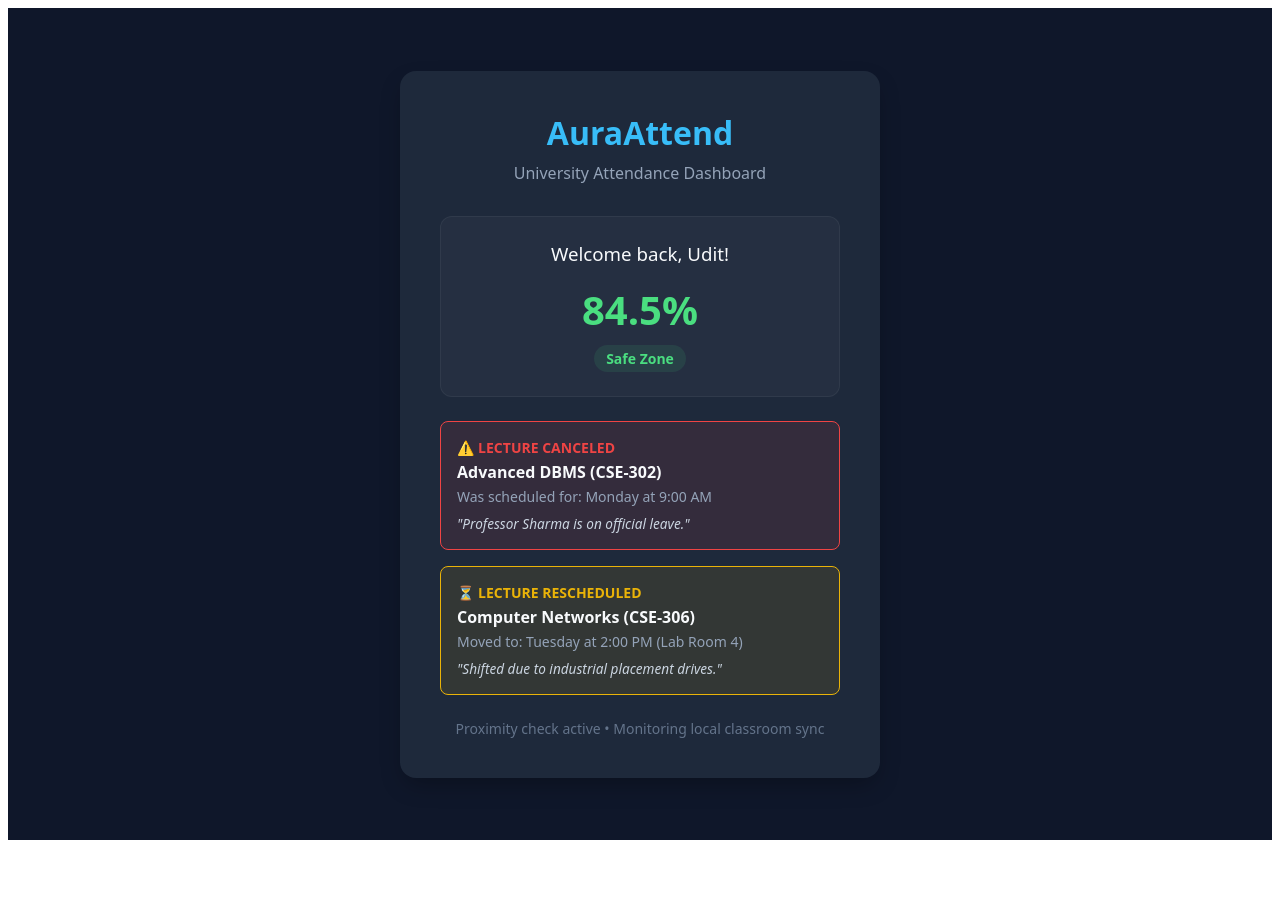
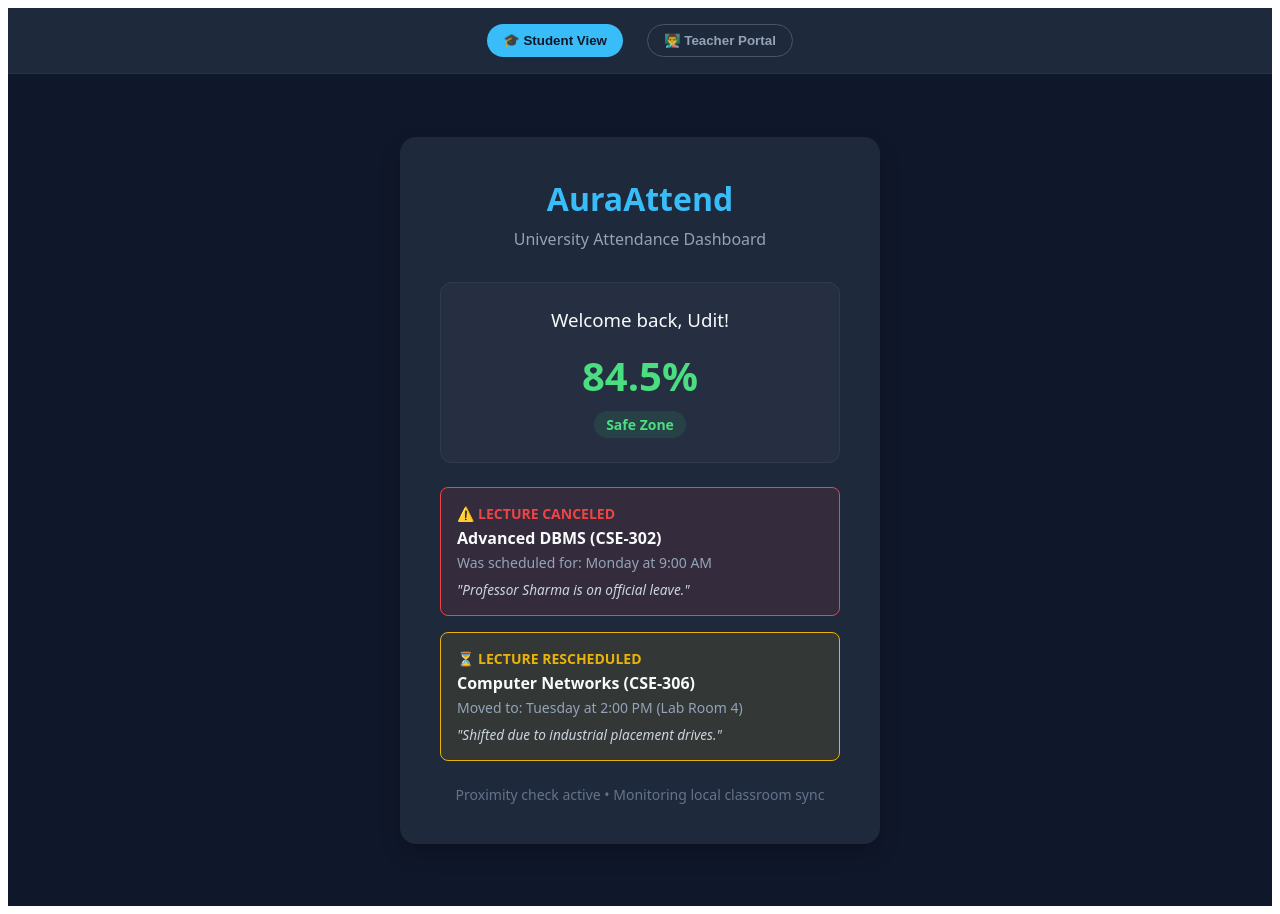
Before and after one commit to alphabeta17/AuraAttend-Dcrust, a React (Vite) app in the folder frontend/: page / in a window 1280 px wide. Before the commit the page ends 848 px from the top, so only its background shows below. Built offline with nearby package versions, Linux system fonts and the light colour scheme.

Commit message:
2 pages
teacher dashboard and student dashboard

```diff
--- a/frontend/src/App.jsx
+++ b/frontend/src/App.jsx
@@ -1,9 +1,65 @@
-import React from 'react';
+import React, { useState } from 'react';
+// 1. Import both dashboard view modules
 import StudentDashboard from './pages/student/StudentDashboard.jsx';
+import TeacherDashboard from './pages/teacher/TeacherDashboard.jsx';
 
 function App() {
+  // 2. Initialize a state hook variable to remember which screen is active
+  // Defaults to "student" view first
+  const [currentView, setCurrentView] = useState('student');
+
   return (
-    <StudentDashboard />
+    <div style={{ background: '#0f172a', minHeight: '100vh' }}>
+
+      {/* 3. Global Control Navigation Bar Panel */}
+      <nav style={{
+        display: 'flex',
+        justifyContent: 'center',
+        gap: '1.5rem',
+        padding: '1rem',
+        background: '#1e293b',
+        borderBottom: '1px solid rgba(255, 255, 255, 0.05)'
+      }}>
+        <button
+          onClick={() => setCurrentView('student')}
+          style={{
+            background: currentView === 'student' ? '#38bdf8' : 'transparent',
+            color: currentView === 'student' ? '#0f172a' : '#94a3b8',
+            border: currentView === 'student' ? 'none' : '1px solid #475569',
+            padding: '0.5rem 1rem',
+            borderRadius: '20px',
+            fontWeight: '600',
+            cursor: 'pointer',
+            transition: 'all 0.2s ease'
+          }}
+        >
+          🎓 Student View
+        </button>
+
+        <button
+          onClick={() => setCurrentView('teacher')}
+          style={{
+            background: currentView === 'teacher' ? '#eab308' : 'transparent',
+            color: currentView === 'teacher' ? '#0f172a' : '#94a3b8',
+            border: currentView === 'teacher' ? 'none' : '1px solid #475569',
+            padding: '0.5rem 1rem',
+            borderRadius: '20px',
+            fontWeight: '600',
+            cursor: 'pointer',
+            transition: 'all 0.2s ease'
+          }}
+        >
+          👨‍🏫 Teacher Portal
+        </button>
+      </nav>
+
+      {/* 4. Conditional Rendering Matrix Block */}
+      {/* If currentView is 'student', show StudentDashboard. Otherwise, show TeacherDashboard. */}
+      <div>
+        {currentView === 'student' ? <StudentDashboard /> : <TeacherDashboard />}
+      </div>
+
+    </div>
   );
 }
 
--- /dev/null
+++ b/frontend/src/pages/teacher/TeacherDashboard.jsx
@@ -0,0 +1,69 @@
+import React from 'react';
+
+function TeacherDashboard() {
+  const mockTeacher = {
+    name: "Dr. Sharma",
+    department: "Computer Science",
+    activeClasses: 3
+  };
+
+  return (
+    <div style={{
+      fontFamily: 'system-ui, sans-serif',
+      background: '#0f172a',
+      color: '#f8fafc',
+      minHeight: '100vh',
+      display: 'flex',
+      alignItems: 'center',
+      justifyContent: 'center',
+      margin: 0,
+      padding: '1rem'
+    }}>
+      <div style={{
+        background: '#1e293b',
+        padding: '2.5rem',
+        borderRadius: '16px',
+        boxShadow: '0 10px 25px -5px rgba(0, 0, 0, 0.3)',
+        textAlign: 'center',
+        maxWidth: '450px',
+        width: '100%'
+      }}>
+        <h1 style={{ color: '#eab308', margin: '0 0 0.5rem 0' }}>AuraAttend Control</h1>
+        <p style={{ color: '#94a3b8', margin: '0 0 2rem 0' }}>Professor Management Portal</p>
+
+        <div style={{
+          background: 'rgba(255, 255, 255, 0.03)',
+          border: '1px solid rgba(255, 255, 255, 0.05)',
+          borderRadius: '12px',
+          padding: '1.5rem',
+          marginBottom: '1.5rem',
+          textAlign: 'left'
+        }}>
+          <h3 style={{ margin: '0 0 0.5rem 0', fontWeight: '500' }}>Welcome, {mockTeacher.name}</h3>
+          <p style={{ margin: '0 0 1rem 0', color: '#94a3b8', fontSize: '0.875rem' }}>{mockTeacher.department} Dept.</p>
+          <div style={{ fontSize: '1.1rem', color: '#38bdf8' }}>
+            📚 Active Modules Today: <strong>{mockTeacher.activeClasses}</strong>
+          </div>
+        </div>
+
+        {/* Quick Action Simulation Buttons */}
+        <div style={{ display: 'flex', flexDirection: 'column', gap: '0.75rem' }}>
+          <button style={{
+            background: '#ef4444', color: 'white', border: 'none', padding: '0.75rem',
+            borderRadius: '8px', fontWeight: 'bold', cursor: 'pointer'
+          }}>
+            🚨 Cancel Next Lecture
+          </button>
+          <button style={{
+            background: '#eab308', color: '#0f172a', border: 'none', padding: '0.75rem',
+            borderRadius: '8px', fontWeight: 'bold', cursor: 'pointer'
+          }}>
+            ⏳ Reschedule Class
+          </button>
+        </div>
+      </div>
+    </div>
+  );
+}
+
+export default TeacherDashboard;
```
